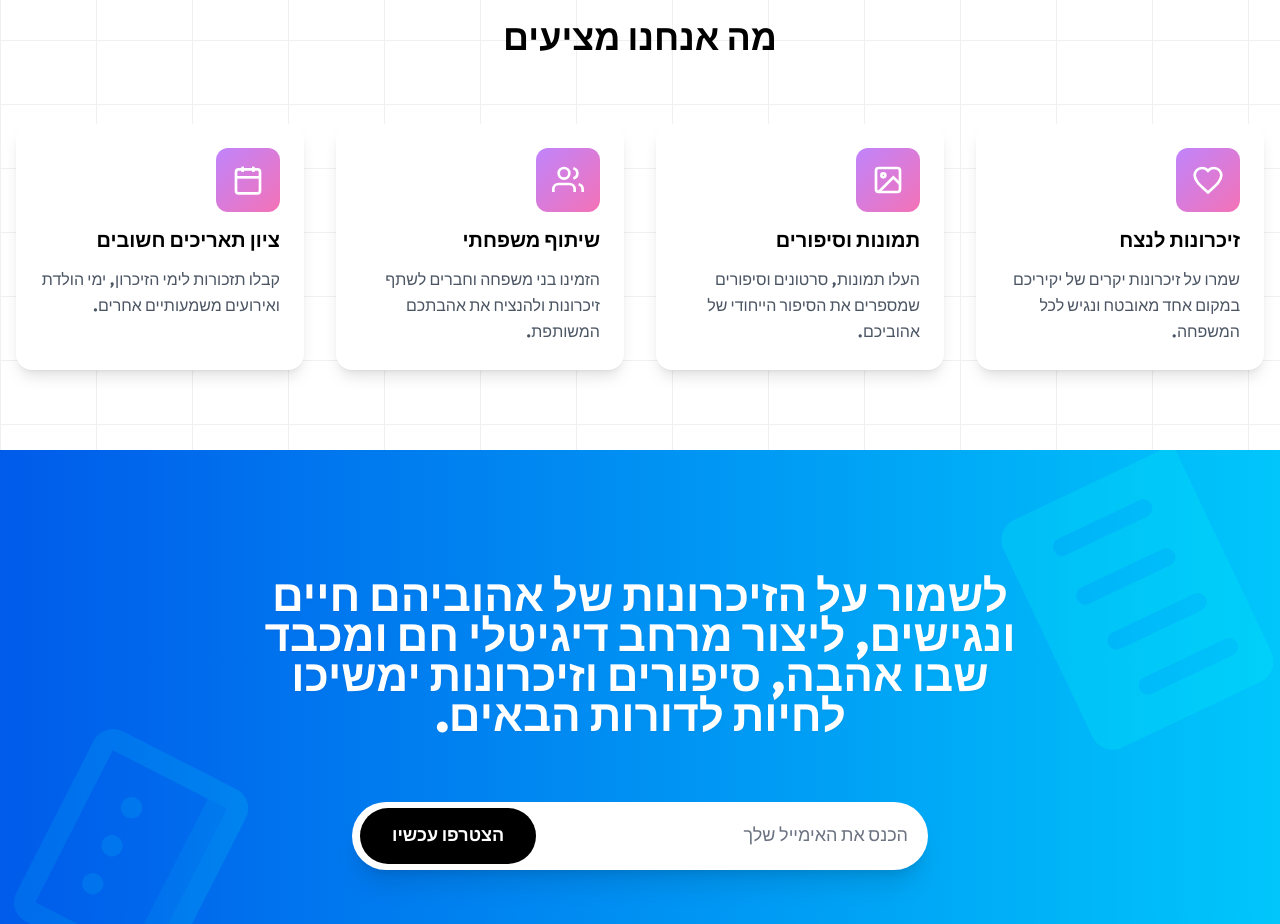
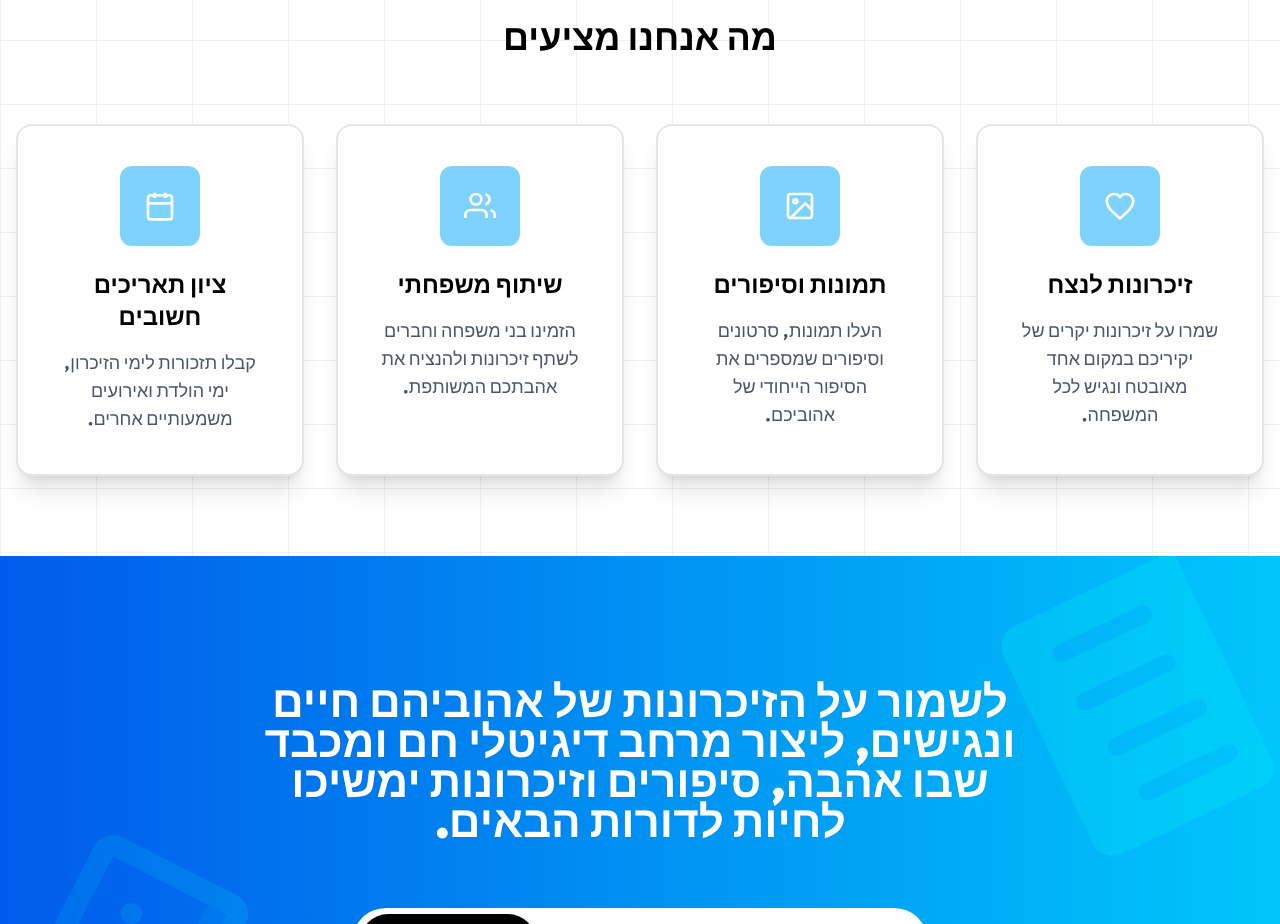
Before and after one commit to KorenShemer/life-after-life-lp, a React (Create React App) app in the folder life-after-life-lp/: page / in a window 1280 px wide. Shown: the part 1880-2804 px from the top of the page. Built offline with nearby package versions, Linux system fonts and the light colour scheme.

Commit message:
feat():"Chnaged features grid to be bigger"

```diff
--- a/life-after-life-lp/src/components/AboutUs/AboutUs.tsx
+++ b/life-after-life-lp/src/components/AboutUs/AboutUs.tsx
@@ -216,15 +216,15 @@ const About = () => {
                 viewport={{ once: true }}
                 transition={{ duration: 0.6, delay: index * 0.1 }}
                 whileHover={{ y: -5 }}
-                className="bg-white rounded-2xl p-6 shadow-lg hover:shadow-2xl transition-all cursor-pointer"
+                className="bg-white border-2 border-neutral-200 rounded-2xl p-8 md:p-10 shadow-xl text-center hover:shadow-2xl transition-all"
               >
-                <div className="w-16 h-16 bg-gradient-to-br from-purple-400 to-pink-400 rounded-xl flex items-center justify-center mb-4 text-white">
+                <div className="w-20 h-20 md:w-20 md:h-20 bg-sky-300 rounded-xl flex items-center justify-center mb-6 text-white mx-auto">
                   {feature.icon}
                 </div>
-                <h4 className="text-xl font-bold text-black mb-3">
+                <h4 className="text-xl md:text-2xl font-bold text-black mb-4">
                   {feature.title}
                 </h4>
-                <p className="text-gray-600 leading-relaxed">
+                <p className="text-gray-600 text-base md:text-lg leading-relaxed">
                   {feature.description}
                 </p>
               </motion.div>
@@ -364,7 +364,10 @@ const About = () => {
                   className="flex-1 bg-transparent px-4 py-4 text-gray-800 placeholder-gray-500 text-lg focus:outline-none rounded-r-full"
                 />
                 <motion.button
-                  whileHover={{ backgroundColor: "#2674f1ff", color: "#ffffffff" }}
+                  whileHover={{
+                    backgroundColor: "#2674f1ff",
+                    color: "#ffffffff",
+                  }}
                   whileTap={{ scale: 0.97 }}
                   className="bg-black text-white font-bold text-lg px-8 py-3.5 rounded-full hover:bg-gray-900 transition-colors duration-[0.03s] shrink-0"
                 >
```
